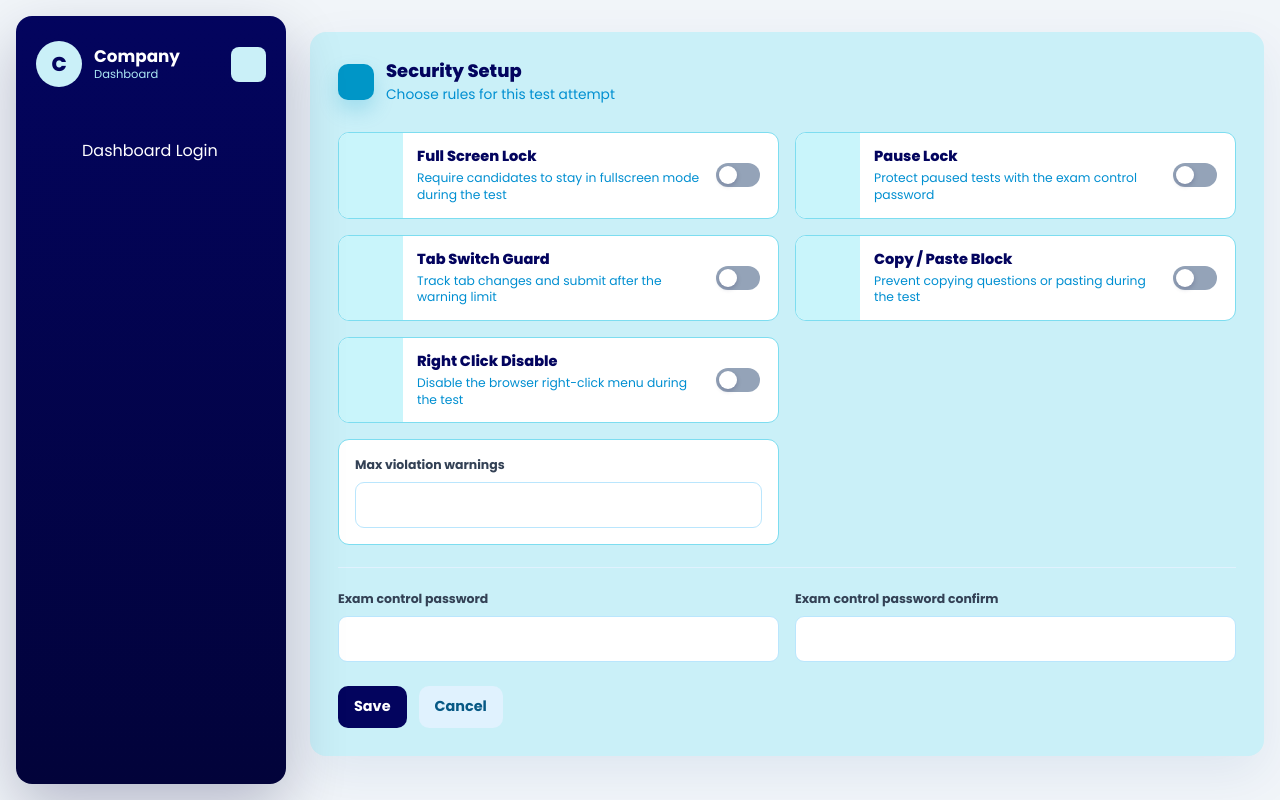
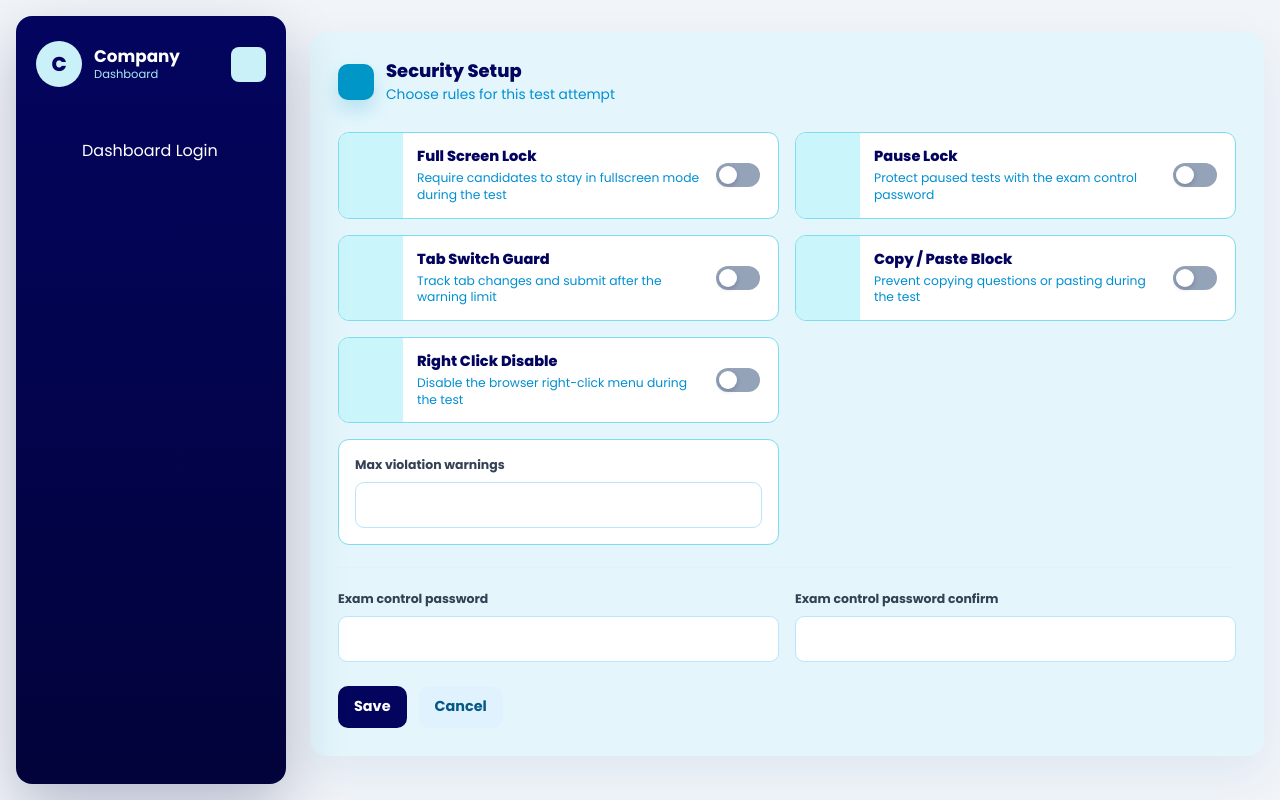
Before and after one commit to Gd0810/Quiz_Management-, a Django app: template Redmock/templates/dashboard/security_settings.html in a window 1280 px wide. Run offline with Django 5.2, Linux system fonts and the light colour scheme; the template is opened without the code that fills it: most values are stand-ins (such as "Sample title", 1, 10 or a date in 2020); form fields are guessed from the names that the template uses; style sheets or scripts are compiled from the project's sources; some libraries are stand-ins or nearby versions.

Commit message:
update:security_settings_UI

```diff
--- a/Redmock/templates/dashboard/security_settings.html
+++ b/Redmock/templates/dashboard/security_settings.html
@@ -10,7 +10,7 @@
         max-width: 100%;
         margin: 0 auto;
         border-radius: 16px;
-        background: #caf0f8;
+        background: #E4F6FC;
         padding: 28px;
         box-shadow: 0 18px 50px rgba(2, 62, 138, .08);
 
```
Also changed, not shown: Redmock/db.sqlite3.
